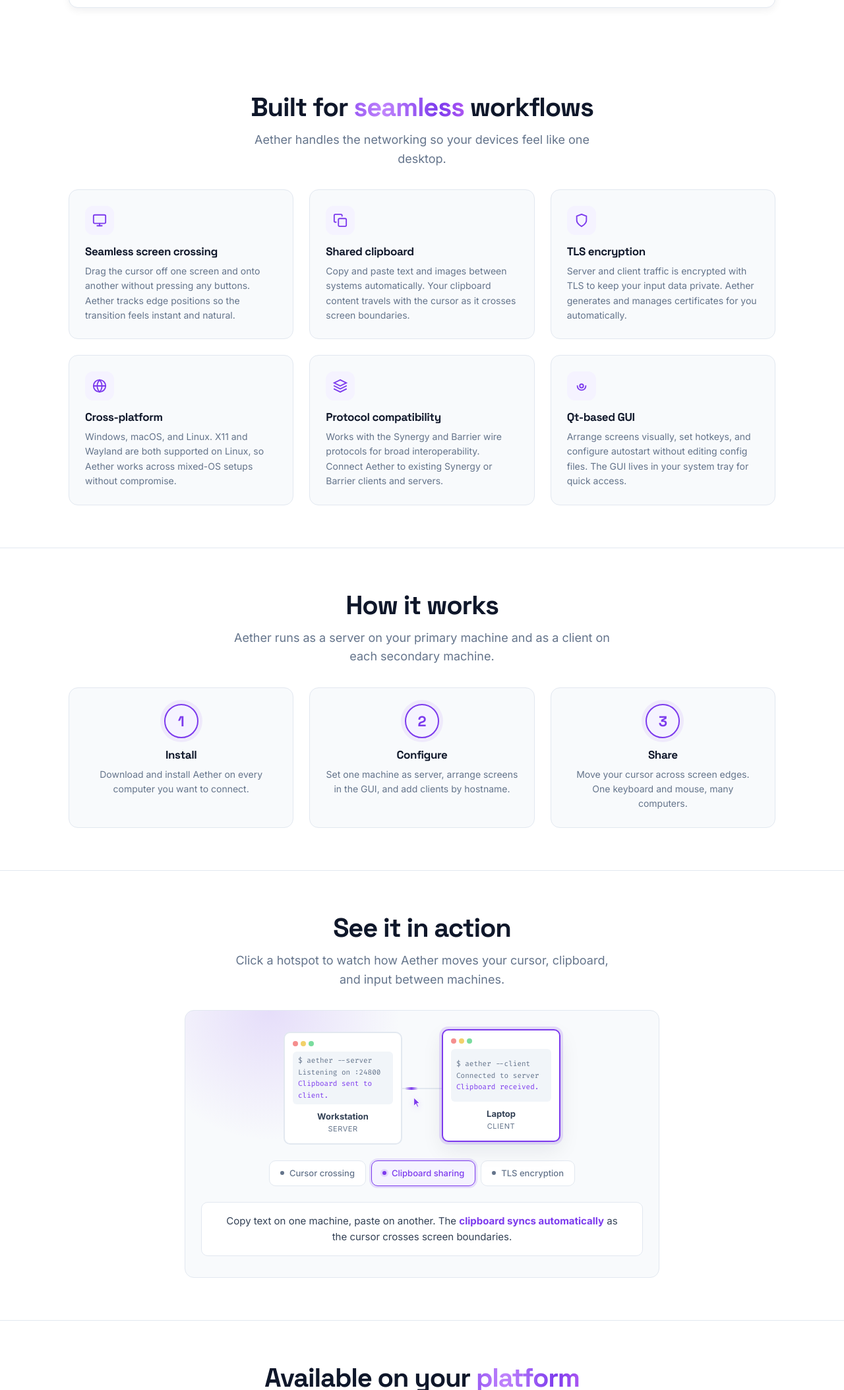
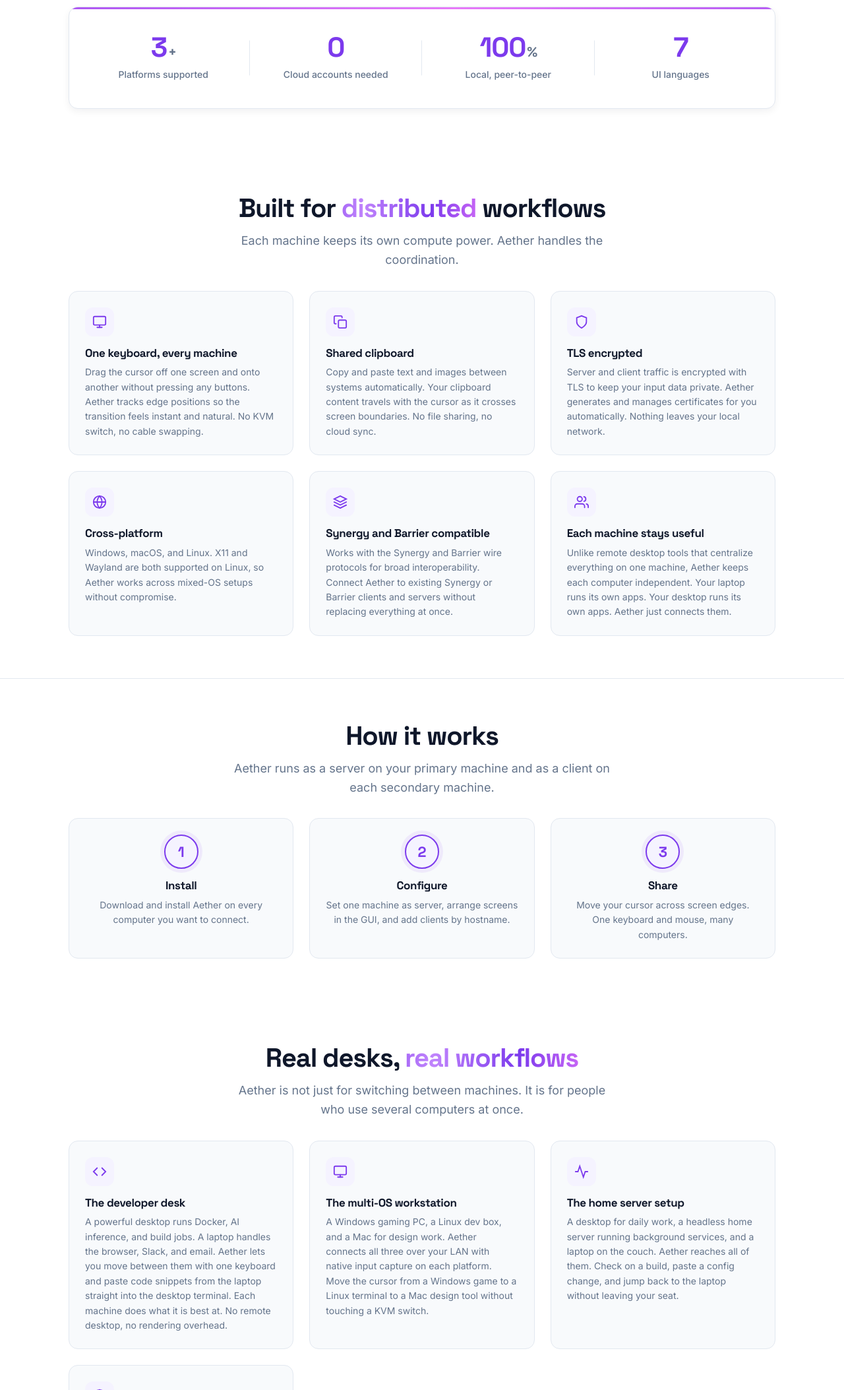
Before and after one commit to RimoraStudio/Aether, a website: page docs/index.html in a window 1280 px wide. Shown: the part 693-2800 px from the top of the page at 66% size. Drawn offline with Linux system fonts and the light colour scheme.

Commit message:
Rework home page and README around distributed workspace value proposition

```diff
--- a/docs/index.html
+++ b/docs/index.html
@@ -9,15 +9,15 @@
   <link rel="canonical" href="https://rimorastudio.github.io/Aether/">
   <meta property="og:image" content="https://rimorastudio.github.io/Aether/assets/og-image.png">
   <meta name="twitter:image" content="https://rimorastudio.github.io/Aether/assets/og-image.png">
-  <title>Aether: open-source keyboard and mouse sharing</title>
-  <meta name="description" content="Aether lets you control multiple computers with one keyboard and mouse across Windows, macOS, and Linux.">
-  <meta property="og:title" content="Aether: open-source keyboard and mouse sharing">
-  <meta property="og:description" content="Control multiple computers with one keyboard and mouse across Windows, macOS, and Linux.">
+  <title>Aether: one workspace, many computers</title>
+  <meta name="description" content="Aether connects your computers into one workspace. Share a keyboard and mouse across Windows, macOS, and Linux, keep each machine doing what it does best. No KVM, no cloud, no subscription.">
+  <meta property="og:title" content="Aether: one workspace, many computers">
+  <meta property="og:description" content="Share one keyboard and mouse across all your machines. Each computer keeps its own CPU, GPU, and apps. Aether just connects them.">
   <meta property="og:type" content="website">
   <meta property="og:url" content="https://rimorastudio.github.io/Aether/">
   <meta name="twitter:card" content="summary_large_image">
-  <meta name="twitter:title" content="Aether: open-source keyboard and mouse sharing">
-  <meta name="twitter:description" content="Control multiple computers with one keyboard and mouse across Windows, macOS, and Linux.">
+  <meta name="twitter:title" content="Aether: one workspace, many computers">
+  <meta name="twitter:description" content="Share one keyboard and mouse across all your machines. Each computer keeps its own CPU, GPU, and apps. Aether just connects them.">
   <link rel="preconnect" href="https://fonts.googleapis.com">
   <link rel="preconnect" href="https://fonts.gstatic.com" crossorigin>
   <link href="https://fonts.googleapis.com/css2?family=Inter:wght@400;500;700&family=Space+Grotesk:wght@700&family=Fira+Code&display=swap" rel="stylesheet">
@@ -68,12 +68,12 @@
 <header class="hero">
   <div class="hero-content">
     <div class="reveal">
-      <p class="hero-eyebrow">Open source, cross-platform input sharing</p>
-      <h1 class="hero-title">One desk.<br><span class="gradient-text">Many computers.</span></h1>
-      <p class="hero-desc">Aether lets you control multiple computers with a single keyboard and mouse. Move the cursor from one screen to the next, share the clipboard, and keep everything encrypted over the network.</p>
+      <p class="hero-eyebrow">Open source, cross-platform distributed workspace</p>
+      <h1 class="hero-title">One desk.<br><span class="gradient-text">Many computers.</span> One workspace.</h1>
+      <p class="hero-desc">Your desktop, laptop, and workstation each have their own CPU, GPU, and memory. Aether lets them cooperate as one workspace. Share a single keyboard and mouse across every machine, move the cursor from screen to screen, copy and paste between systems, and keep each device doing what it does best. No KVM switch, no cloud, no subscription.</p>
       <div class="cta-row">
         <a href="download.html" class="btn btn-primary">Download Aether</a>
-        <a href="https://github.com/RimoraStudio/Aether" target="_blank" rel="noopener" class="btn btn-secondary">View source</a>
+        <a href="about.html" class="btn btn-secondary">See the vision</a>
       </div>
     </div>
     <div class="hero-visual reveal">
@@ -128,16 +128,16 @@
         <div class="stat-label">Platforms supported</div>
       </div>
       <div class="stat-item">
-        <div class="stat-number"><span data-count="7">0</span></div>
-        <div class="stat-label">UI languages</div>
+        <div class="stat-number"><span data-count="0">0</span></div>
+        <div class="stat-label">Cloud accounts needed</div>
       </div>
       <div class="stat-item">
         <div class="stat-number"><span data-count="100">0</span><span class="stat-suffix">%</span></div>
-        <div class="stat-label">Free and open source</div>
+        <div class="stat-label">Local, peer-to-peer</div>
       </div>
       <div class="stat-item">
-        <div class="stat-number"><span data-count="0">0</span></div>
-        <div class="stat-label">Cloud accounts needed</div>
+        <div class="stat-number"><span data-count="7">0</span></div>
+        <div class="stat-label">UI languages</div>
       </div>
     </div>
   </div>
@@ -145,23 +145,23 @@
 
 <section class="section section-alt">
   <div class="container">
-    <h2 class="section-title reveal">Built for <span class="gradient-text">seamless</span> workflows</h2>
-    <p class="section-sub reveal">Aether handles the networking so your devices feel like one desktop.</p>
+    <h2 class="section-title reveal">Built for <span class="gradient-text">distributed</span> workflows</h2>
+    <p class="section-sub reveal">Each machine keeps its own compute power. Aether handles the coordination.</p>
     <div class="grid-3">
       <div class="card card-hover magic-card reveal">
         <div class="card-icon"><svg width="22" height="22" viewBox="0 0 24 24" fill="none" stroke="currentColor" stroke-width="2" stroke-linecap="round" aria-hidden="true"><rect x="2" y="3" width="20" height="14" rx="2"/><line x1="8" y1="21" x2="16" y2="21"/><line x1="12" y1="17" x2="12" y2="21"/></svg></div>
-        <h3>Seamless screen crossing</h3>
-        <p>Drag the cursor off one screen and onto another without pressing any buttons. Aether tracks edge positions so the transition feels instant and natural.</p>
+        <h3>One keyboard, every machine</h3>
+        <p>Drag the cursor off one screen and onto another without pressing any buttons. Aether tracks edge positions so the transition feels instant and natural. No KVM switch, no cable swapping.</p>
       </div>
       <div class="card card-hover magic-card reveal">
         <div class="card-icon"><svg width="22" height="22" viewBox="0 0 24 24" fill="none" stroke="currentColor" stroke-width="2" stroke-linecap="round" aria-hidden="true"><rect x="9" y="9" width="13" height="13" rx="2"/><path d="M5 15H4a2 2 0 0 1-2-2V4a2 2 0 0 1 2-2h9a2 2 0 0 1 2 2v1"/></svg></div>
         <h3>Shared clipboard</h3>
-        <p>Copy and paste text and images between systems automatically. Your clipboard content travels with the cursor as it crosses screen boundaries.</p>
+        <p>Copy and paste text and images between systems automatically. Your clipboard content travels with the cursor as it crosses screen boundaries. No file sharing, no cloud sync.</p>
       </div>
       <div class="card card-hover magic-card reveal">
         <div class="card-icon"><svg width="22" height="22" viewBox="0 0 24 24" fill="none" stroke="currentColor" stroke-width="2" stroke-linecap="round" aria-hidden="true"><path d="M12 22s8-4 8-10V5l-8-3-8 3v7c0 6 8 10 8 10z"/></svg></div>
-        <h3>TLS encryption</h3>
-        <p>Server and client traffic is encrypted with TLS to keep your input data private. Aether generates and manages certificates for you automatically.</p>
+        <h3>TLS encrypted</h3>
+        <p>Server and client traffic is encrypted with TLS to keep your input data private. Aether generates and manages certificates for you automatically. Nothing leaves your local network.</p>
       </div>
       <div class="card card-hover magic-card reveal">
         <div class="card-icon"><svg width="22" height="22" viewBox="0 0 24 24" fill="none" stroke="currentColor" stroke-width="2" stroke-linecap="round" aria-hidden="true"><circle cx="12" cy="12" r="10"/><line x1="2" y1="12" x2="22" y2="12"/><path d="M12 2a15.3 15.3 0 0 1 4 10 15.3 15.3 0 0 1-4 10 15.3 15.3 0 0 1-4-10 15.3 15.3 0 0 1 4-10z"/></svg></div>
@@ -170,13 +170,13 @@
       </div>
       <div class="card card-hover magic-card reveal">
         <div class="card-icon"><svg width="22" height="22" viewBox="0 0 24 24" fill="none" stroke="currentColor" stroke-width="2" stroke-linecap="round" aria-hidden="true"><path d="M12 2L2 7l10 5 10-5-10-5z"/><path d="M2 17l10 5 10-5"/><path d="M2 12l10 5 10-5"/></svg></div>
-        <h3>Protocol compatibility</h3>
-        <p>Works with the Synergy and Barrier wire protocols for broad interoperability. Connect Aether to existing Synergy or Barrier clients and servers.</p>
+        <h3>Synergy and Barrier compatible</h3>
+        <p>Works with the Synergy and Barrier wire protocols for broad interoperability. Connect Aether to existing Synergy or Barrier clients and servers without replacing everything at once.</p>
       </div>
       <div class="card card-hover magic-card reveal">
-        <div class="card-icon"><svg width="22" height="22" viewBox="0 0 24 24" fill="none" stroke="currentColor" stroke-width="2" stroke-linecap="round" aria-hidden="true"><circle cx="12" cy="12" r="3"/><path d="M19 12a7 7 0 0 1-14 0"/></svg></div>
-        <h3>Qt-based GUI</h3>
-        <p>Arrange screens visually, set hotkeys, and configure autostart without editing config files. The GUI lives in your system tray for quick access.</p>
+        <div class="card-icon"><svg width="22" height="22" viewBox="0 0 24 24" fill="none" stroke="currentColor" stroke-width="2" stroke-linecap="round" aria-hidden="true"><path d="M17 21v-2a4 4 0 0 0-4-4H5a4 4 0 0 0-4 4v2"/><circle cx="9" cy="7" r="4"/><path d="M23 21v-2a4 4 0 0 0-3-3.87"/><path d="M16 3.13a4 4 0 0 1 0 7.75"/></svg></div>
+        <h3>Each machine stays useful</h3>
+        <p>Unlike remote desktop tools that centralize everything on one machine, Aether keeps each computer independent. Your laptop runs its own apps. Your desktop runs its own apps. Aether just connects them.</p>
       </div>
     </div>
   </div>
@@ -201,6 +201,35 @@
         <div class="step-num">3</div>
         <h3>Share</h3>
         <p>Move your cursor across screen edges. One keyboard and mouse, many computers.</p>
+      </div>
+    </div>
+  </div>
+</section>
+
+<section class="section section-alt">
+  <div class="container">
+    <h2 class="section-title reveal">Real desks, <span class="gradient-text">real workflows</span></h2>
+    <p class="section-sub reveal">Aether is not just for switching between machines. It is for people who use several computers at once.</p>
+    <div class="grid-2">
+      <div class="card card-hover reveal">
+        <div class="card-icon"><svg width="22" height="22" viewBox="0 0 24 24" fill="none" stroke="currentColor" stroke-width="2" stroke-linecap="round" aria-hidden="true"><polyline points="16 18 22 12 16 6"/><polyline points="8 6 2 12 8 18"/></svg></div>
+        <h3>The developer desk</h3>
+        <p>A powerful desktop runs Docker, AI inference, and build jobs. A laptop handles the browser, Slack, and email. Aether lets you move between them with one keyboard and paste code snippets from the laptop straight into the desktop terminal. Each machine does what it is best at. No remote desktop, no rendering overhead.</p>
+      </div>
+      <div class="card card-hover reveal">
+        <div class="card-icon"><svg width="22" height="22" viewBox="0 0 24 24" fill="none" stroke="currentColor" stroke-width="2" stroke-linecap="round" aria-hidden="true"><rect x="2" y="3" width="20" height="14" rx="2"/><line x1="8" y1="21" x2="16" y2="21"/><line x1="12" y1="17" x2="12" y2="21"/></svg></div>
+        <h3>The multi-OS workstation</h3>
+        <p>A Windows gaming PC, a Linux dev box, and a Mac for design work. Aether connects all three over your LAN with native input capture on each platform. Move the cursor from a Windows game to a Linux terminal to a Mac design tool without touching a KVM switch.</p>
+      </div>
+      <div class="card card-hover reveal">
+        <div class="card-icon"><svg width="22" height="22" viewBox="0 0 24 24" fill="none" stroke="currentColor" stroke-width="2" stroke-linecap="round" aria-hidden="true"><path d="M22 12h-4l-3 9L9 3l-3 9H2"/></svg></div>
+        <h3>The home server setup</h3>
+        <p>A desktop for daily work, a headless home server running background services, and a laptop on the couch. Aether reaches all of them. Check on a build, paste a config change, and jump back to the laptop without leaving your seat.</p>
+      </div>
+      <div class="card card-hover reveal">
+        <div class="card-icon"><svg width="22" height="22" viewBox="0 0 24 24" fill="none" stroke="currentColor" stroke-width="2" stroke-linecap="round" aria-hidden="true"><circle cx="12" cy="12" r="10"/><path d="M2 12h20M12 2a15.3 15.3 0 0 1 4 10 15.3 15.3 0 0 1-4 10 15.3 15.3 0 0 1-4-10 15.3 15.3 0 0 1 4-10z"/></svg></div>
+        <h3>The mixed-environment tester</h3>
+        <p>Test your app on Windows, Linux, and macOS at the same time. Copy a URL from your main machine and paste it into a browser on each test machine. Aether keeps the clipboard in sync across all of them, so cross-platform testing stops being a context-switching chore.</p>
       </div>
     </div>
   </div>
```
Also changed, not shown: README.md.
